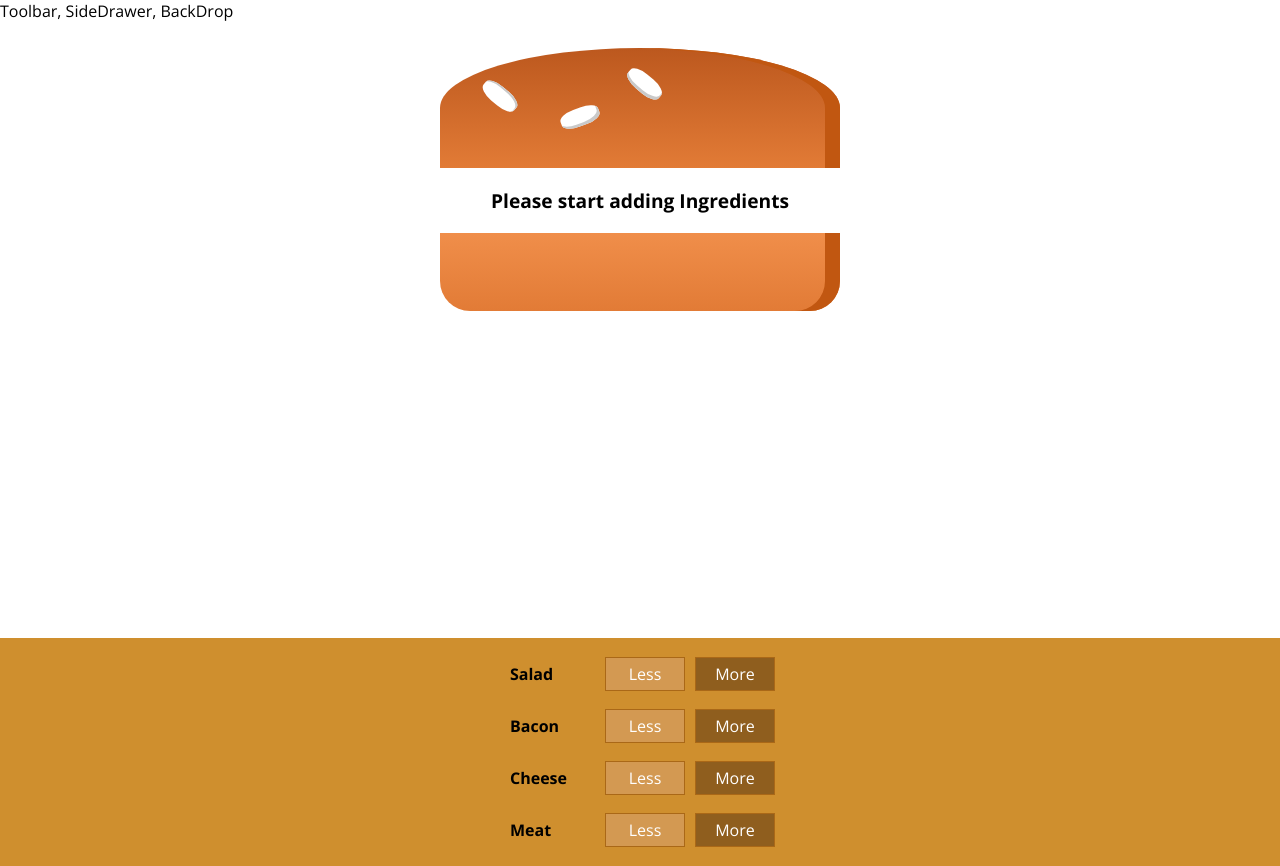
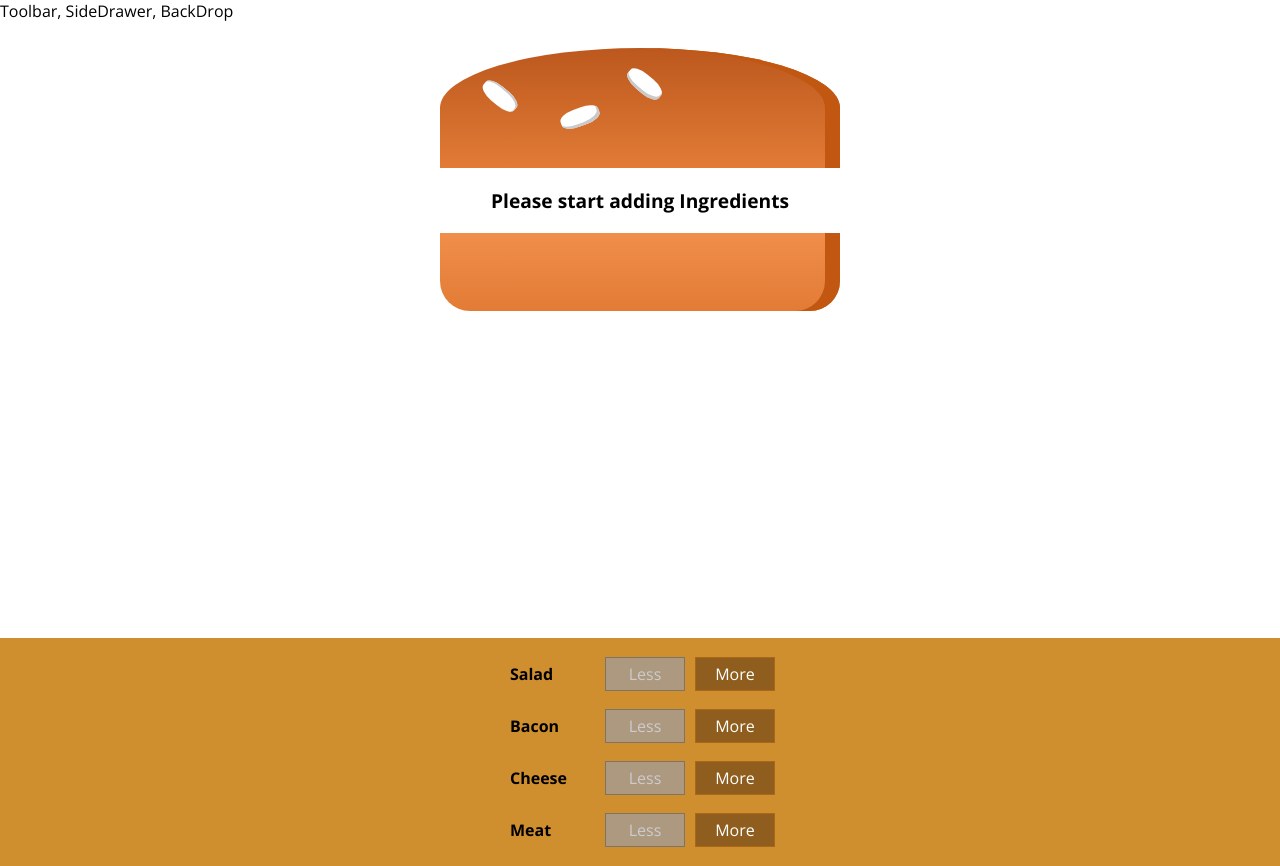
Before and after one commit to waqasbaj/Burger_Builder, a React app: page / in a window 1280 px wide. Built offline with nearby package versions, Linux system fonts and the light colour scheme.

Commit message:
Added Build Control Button Funcationality

```diff
--- a/src/components/Burger/BuildControls/BuildControl/BuildControl.js
+++ b/src/components/Burger/BuildControls/BuildControl/BuildControl.js
@@ -7,8 +7,8 @@
 
     <div className = {classes.BuildControl}>
         <div className = {classes.Label}>{props.label}</div>
-        <button className={classes.Less}>Less</button>
-        <button className={classes.More}>More</button>
+        <button className={classes.Less} onClick = {props.removed} disabled ={props.disabled}>Less</button>
+        <button className={classes.More} onClick={props.added}>More</button>
     </div>
 
 )
--- a/src/components/Burger/BuildControls/BuildControls.js
+++ b/src/components/Burger/BuildControls/BuildControls.js
@@ -15,7 +15,12 @@
     <div className = {classes.BuildControls}>
 
         {controls.map(ctrl =>(
-            <BuildControl key ={ctrl.label} label={ctrl.label}/>
+            <BuildControl
+            key ={ctrl.label}
+            label={ctrl.label}
+            added={() => props.ingredientAdded(ctrl.type)}
+            removed={() => props.ingredientRemoved(ctrl.type)}
+            disabled = {props.disabled[ctrl.type]}/>
         ))}
 
     </div>
--- a/src/components/BurgerBuilder/BurgerBuilder.js
+++ b/src/components/BurgerBuilder/BurgerBuilder.js
@@ -2,6 +2,13 @@
 import Aux from '../../hoc/Aux'
 import Burger from '../../components/Burger/Burger'
 import BuildControls from '../../components/Burger/BuildControls/BuildControls'
+
+const INGREDIENT_PRICES = {
+    salad : 0.5,
+    cheese : 0.4,
+    meat : 1.3,
+    bacon : 0.7
+}
 
 
 class BurgerBuilder extends Component  {
@@ -17,14 +24,75 @@
             bacon : 0,
             cheese : 0,
             meat : 0
+        },
+        totalPrice : 4
+    }
+
+    addIngredientHandler = (type) =>{
+        const oldCount = this.state.ingredients[type]
+        const updatedCount= oldCount +1
+        const updatedIngredients = {
+            ...this.state.ingredients
+
         }
+        updatedIngredients[type] = updatedCount
+
+        const priceAddition = INGREDIENT_PRICES[type]
+        const oldPrice = this.state.totalPrice
+        const newPrice = oldPrice + priceAddition
+
+        this.setState({
+            totalPrice : newPrice,
+            ingredients : updatedIngredients
+        })
+
+
+    }
+
+    removeIngredientHandler = (type) =>{
+
+        const oldCount = this.state.ingredients[type]
+        if(oldCount <=0){
+            return
+        }
+        const updatedCount= oldCount -1
+        const updatedIngredients = {
+            ...this.state.ingredients
+
+        }
+        updatedIngredients[type] = updatedCount
+
+        const priceDeduction = INGREDIENT_PRICES[type]
+        const oldPrice = this.state.totalPrice
+        const newPrice = oldPrice - priceDeduction
+
+        this.setState({
+            totalPrice : newPrice,
+            ingredients : updatedIngredients
+        })
+
+
+
     }
 
     render(){
+        const disabledInfo={
+            ...this.state.ingredients
+        }
+        for (let key in disabledInfo) {
+            disabledInfo[key] = disabledInfo[key] <= 0
+        }
+
+
         return (
             <Aux>
                 <Burger ingredients = {this.state.ingredients}/>
-                <div> <BuildControls/></div>
+                <div>
+                    <BuildControls
+                    ingredientAdded={this.addIngredientHandler}
+                    ingredientRemoved={this.removeIngredientHandler}
+                    disabled = {disabledInfo}/>
+                </div>
             </Aux>
         )
     }
```
